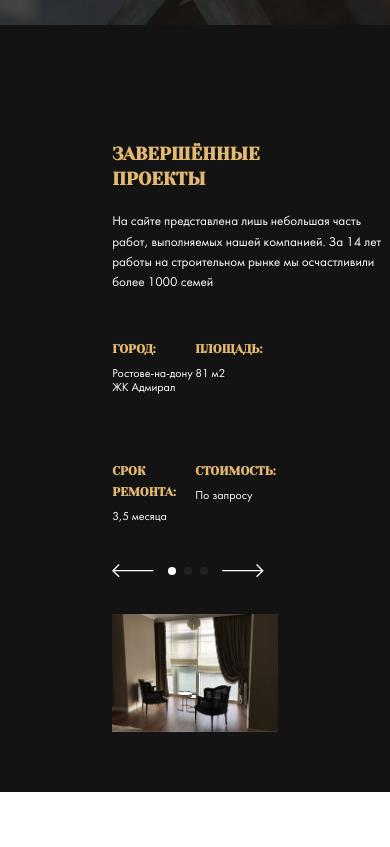
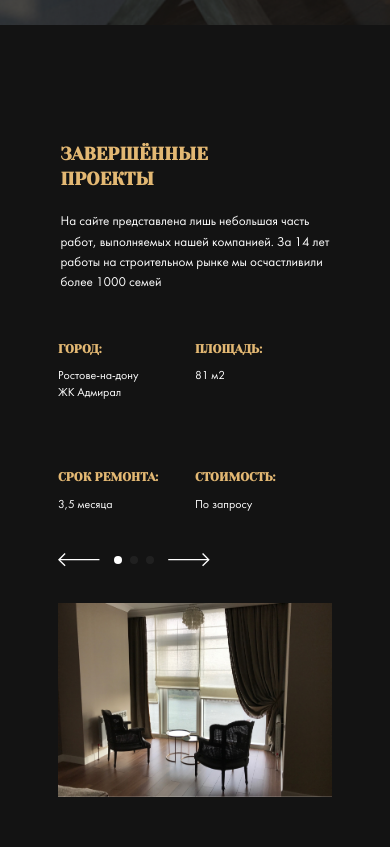
Before and after one commit to Nihremag/repair-design, a website: page index.html in a window 390 px wide. Shown: the part 777-1624 px from the top of the page. Drawn offline with nearby package versions, Linux system fonts and the light colour scheme; files whose address does not match are found by name.

Commit message:
fix: all

```diff
--- a/sass/_media.sass
+++ b/sass/_media.sass
@@ -93,9 +93,8 @@
             font-size: 1.166rem
 
 @media screen and ( max-width: 570px )
-    .swiper-slide
-        &__heading
-            font-size: 1rem
+    .row
+        align-items: flex-start
     .contacts
         &__phone
             margin-right: 0
@@ -117,10 +116,30 @@
             display: block
             min-width: 22.86rem
             margin-bottom: 1.85rem
+    .section-title
+        &__heading
+            margin-left: 2.6rem
+        &__text
+            margin-left: 2.6rem
     .section-subtitle
         &__text
             color: $light
             font-size: 1rem
+    .col-50
+        width: 100%
+    .section-image
+        &__image
+            max-width: 100%
+    .swiper-slide
+        &__heading
+            font-size: 1rem
+        &__text
+            font-size: 1rem
+            width: 50%
+        &__value
+            line-height: 1.428rem
+    .swiper-container
+        width: 22.85rem
 @media screen and ( max-height: 520px )
     .hero
         &__scroll-down
@@ -128,16 +147,6 @@
         &__button
             padding: 20px 70px
             margin-left: 18px
-    .section-image
-        &__image
-            width: 100%
-    .swiper-slide
-        &__text
-            width: 50%
-        &__value
-            line-height: 1.428rem
-    .swiper-container
-        width: 22.85rem
 @media screen and ( max-width: 320px )
     .row
         align-items: flex-start
```
Also changed, not shown: css/style.css.
